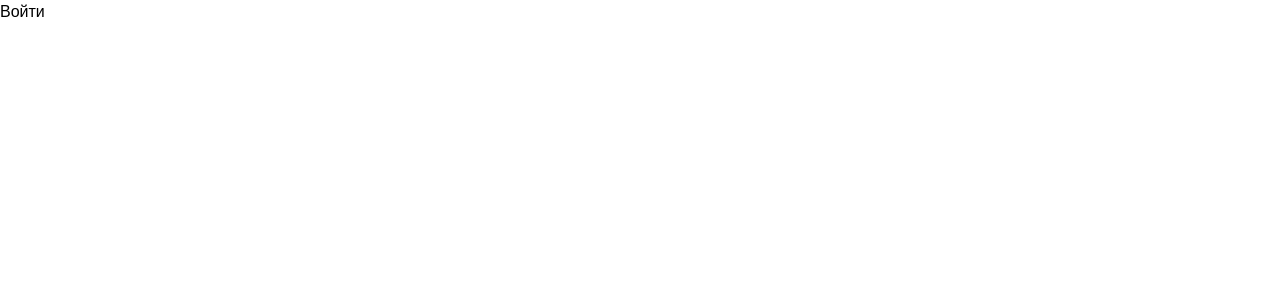
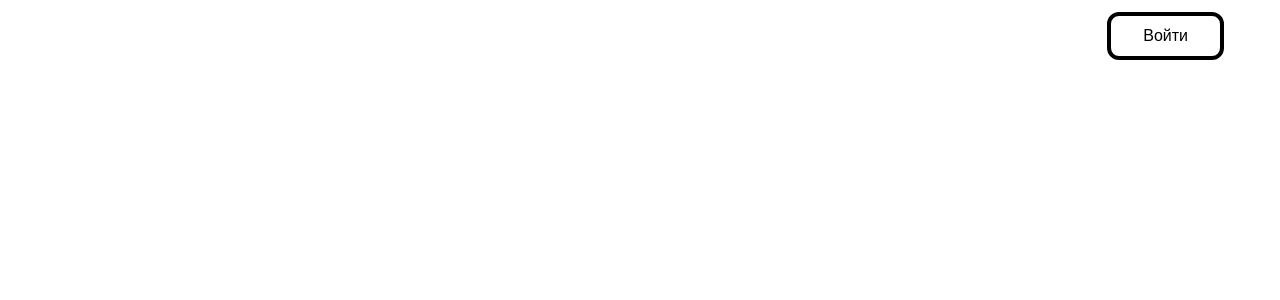
Before and after one commit to kleprer/diary, a Next.js app: page / in a window 1280 px wide. Shown: the top 300 px of the page. Built offline with nearby package versions, Linux system fonts and the light colour scheme; a web font is replaced by a local one.

Commit message:
adding and styling Войти button

```diff
--- a/components/NavbarHome.jsx
+++ b/components/NavbarHome.jsx
@@ -2,10 +2,12 @@ import React from 'react'
 
 const NavbarHome = () => {
   return (
-    <div>
-        Войти
-    </div>
+    <nav className="flex justify-end items-center w-full h-72 bg-white">
+        <div className="border-black border-4 rounded-xl mr-14">
+            <h2 className="text-{20} text-black px-8 py-2">Войти</h2>
+        </div>
+    </nav>
   )
 }
 
-export default NavbarHome
+export default NavbarHome;
--- a/tailwind.config.js
+++ b/tailwind.config.js
@@ -7,6 +7,10 @@ module.exports = {
   ],
   theme: {
     extend: {
+      height: {
+        '72': '4.5rem',
+        '144': '9rem',
+      }
     },
   },
   plugins: [],
```
